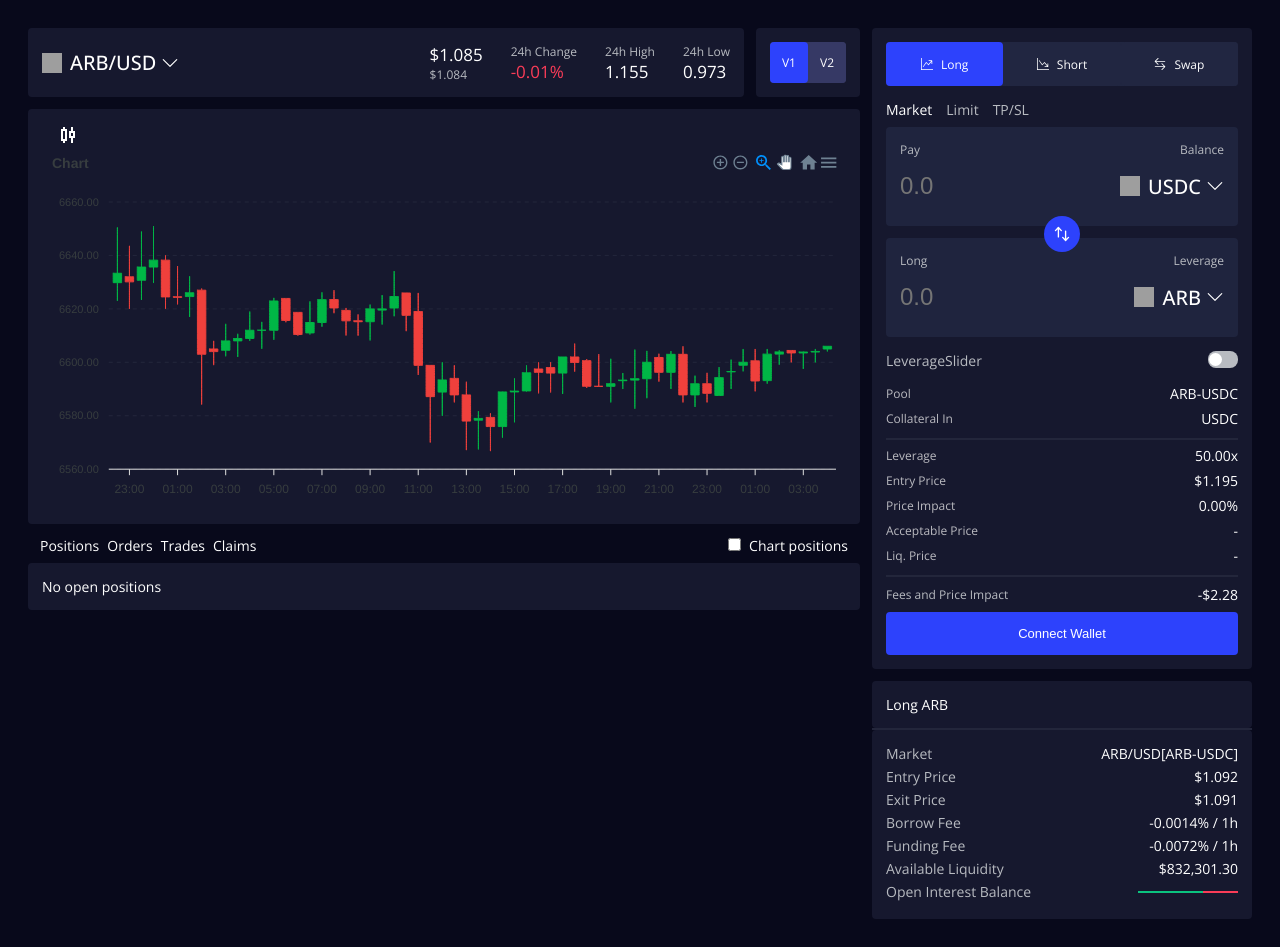
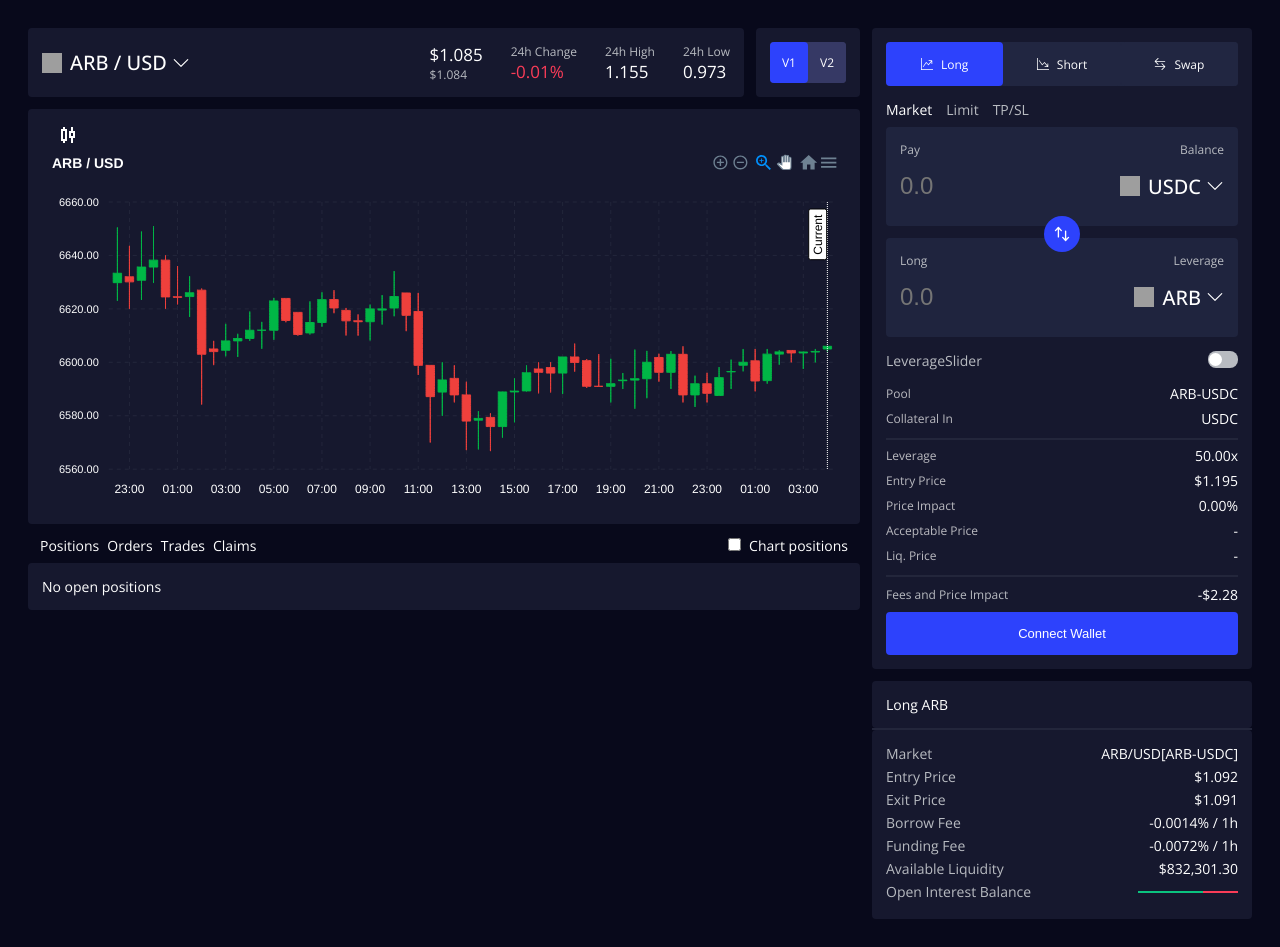
Before and after one commit to Al-Foysal-0017/gmx-project, a Next.js app: page /trade in a window 1280 px wide. Built offline with nearby package versions, Linux system fonts and the light colour scheme; grey boxes are pictures that could not be loaded.

Commit message:
update-9

```diff
--- a/src/app/trade/components/charts/chart/CandleChart.tsx
+++ b/src/app/trade/components/charts/chart/CandleChart.tsx
@@ -1,65 +1,3 @@
-
-// import React from 'react';
-// import { ApexOptions } from 'apexcharts';
-// import styles from "./chart.module.css"
-
-// import dynamic from "next/dynamic";
-// import data from './data';
-// const Chart = dynamic(() => import("react-apexcharts"), { ssr: false });
-
-// const CandlestickChartApexChart = () => {
-//   const options: ApexOptions = {
-//     chart: {
-//       type: 'candlestick',
-//     },
-//     title: {
-//       text: 'Candlestick Chart',
-//       align: 'left',
-//     },
-//     xaxis: {
-//       type: 'datetime',
-//     },
-//     yaxis: {
-//       tooltip: {
-//         enabled: true,
-//       }
-//     },
-//     grid: {
-//         borderColor: '#23263B', // Change grid color
-//         strokeDashArray: 4, // Make grid lines dashed
-//     },
-//     tooltip: {
-//         enabled: true,
-//         theme: 'dark', // Set theme to dark for black background
-//         style: {
-//           fontSize: '12px',
-//         //   color: '#ffffff', // Set text color to white
-//         },
-//     },
-//   };
-
-//   const series = [
-//     {
-//       data: data
-//     },
-//   ];
-
-//   return (
-//     <div className={styles.chart}>
-//       <Chart
-//         options={options}
-//         series={series}
-//         type="candlestick"
-//         width={"100%"}
-//         height={"380"}
-//     />
-//     </div>
-//   );
-// };
-
-// export default CandlestickChartApexChart;
-
-
 import React, { useState } from 'react';
 import { ApexOptions } from 'apexcharts';
 import { MdOutlineCandlestickChart } from "react-icons/md"
@@ -68,44 +6,103 @@ import dynamic from 'next/dynamic';
 import data from './data';
 import Wrapper from '@/components/Wrapper/Wrapper';
 import useChartState from '@/hooks/useChartState';
+import useCurrentToken from '@/hooks/useCurrentToken';
 
 const Chart = dynamic(() => import('react-apexcharts'), { ssr: false });
 
-// Define a union type for valid chart types
-// type ChartType = 'candlestick' | 'bar' | 'line' | 'area' | 'baseline' | 'heikinashi';
 
 const MultipleCharts = () => {
-  // const [chartType, setChartType] = useState<ChartType>('candlestick');
-  // const [chartType, setChartType] = useState<any>('candlestick');
-  const [dropdown, setDropdown] = useState(false)
-  const {currentChart, setCandle, setBar, setLine, setArea } = useChartState()
+  const [dropdown, setDropdown] = useState(false);
+  const {currentChart, setCandle, setBar, setLine, setArea } = useChartState();
+  const {input2Value} = useCurrentToken();
 
   const options: ApexOptions = {
     chart: {
       type: currentChart as any,
     },
     title: {
-      text: `Chart`,
+      text: `${input2Value.token_name_short} / USD`,
       align: 'left',
+      style: {
+        color: 'white', // Set the text color to white
+      },
     },
     xaxis: {
       type: 'datetime',
+      labels: {
+        style: {
+          colors: '#FFFFFF', // Set the color to white
+        },
+      },
+      axisBorder: {
+        show: false, // Show y-axis line
+      },
+      axisTicks: {
+        show: false, // Show y-axis ticks
+      },
     },
     yaxis: {
       tooltip: {
         enabled: true,
       },
+      labels: {
+        style: {
+          colors: '#FFFFFF', // Set the color to white
+        },
+      },
+      axisBorder: {
+        show: false, // Show y-axis line
+      },
+      axisTicks: {
+        show: false, // Show y-axis ticks
+      },
+      // grid: {
+      //   show: true, // Show y-axis grid lines
+      //   borderColor: '#23263B', // Color of y-axis grid lines
+      //   strokeDashArray: 4,
+      // },
     },
+    // grid: {
+    //   borderColor: '#23263B',
+    //   strokeDashArray: 4,
+    // },
     grid: {
       borderColor: '#23263B',
-      strokeDashArray: 4,
+      strokeDashArray: 4, // Set the stroke dash array to create dotted lines
+      xaxis: {
+        lines: {
+          show: true,
+        },
+      },
+      yaxis: {
+        lines: {
+          show: true,
+        },
+      },
     },
     tooltip: {
       enabled: true,
+      followCursor:false,
       theme: 'dark',
       style: {
         fontSize: '12px',
-      },
+      }
+    },
+    annotations: {
+      xaxis: [
+        {
+          x: new Date(1538884800000).getTime(), // Set the x-coordinate for the vertical line
+          borderColor: '#fff', // Set the color of the line to green
+          label: {
+            borderColor: '#000',
+            style: {
+              fontSize: '12px',
+              color: '#000', // Set the color of the label text to white
+            },
+            text: 'Current', // Optional: Add a label text
+          },
+        },
+      ],
     },
   };
 
@@ -115,10 +112,6 @@ const MultipleCharts = () => {
     },
   ];
 
-  // const capitalizeFirstLetter = (str: string) => {
-  //   return str.charAt(0).toUpperCase() + str.slice(1);
-  // };
-
   return (
     <Wrapper className={styles.chart}>
       <div className={styles.iconContainer} onClick={()=>{setDropdown(!dropdown)}}>
@@ -126,10 +119,6 @@ const MultipleCharts = () => {
       </div>
       {dropdown &&
         <div className={styles.dropdown}>
-          {/* <button className={styles.chartSwitchButton} onClick={() => setChartType('candlestick')}>Candlestick</button>
-          <button className={styles.chartSwitchButton} onClick={() => setChartType('bar')}>Bar</button>
-          <button className={styles.chartSwitchButton} onClick={() => setChartType('line')}>Line</button>
-          <button className={styles.chartSwitchButton} onClick={() => setChartType('area')}>Area</button> */}
           <button className={styles.chartSwitchButton} onClick={()=>{setCandle(); setDropdown(!dropdown)}}>Candlestick</button>
           <button className={styles.chartSwitchButton} onClick={()=>{setBar(); setDropdown(!dropdown)}}>Bar</button>
           <button className={styles.chartSwitchButton} onClick={()=>{setLine(); setDropdown(!dropdown)}}>Line</button>
--- a/src/app/trade/components/charts/chartHeader/ChartHeader.tsx
+++ b/src/app/trade/components/charts/chartHeader/ChartHeader.tsx
@@ -24,7 +24,7 @@ const ChartHeader = () => {
                     alt={`${input2Value.token_name_short}/USD`}
                     className={styles.logo}
                 />
-                <span className={styles.coinName}>{input2Value.token_name_short}/USD</span>
+                <span className={styles.coinName}>{input2Value.token_name_short} / USD</span>
                 <BsChevronDown size={18} className={styles.icon}/>
 
             </div>
--- a/src/components/pageLayout/pageLayout.module.css
+++ b/src/components/pageLayout/pageLayout.module.css
@@ -4,3 +4,10 @@
     margin: 0 auto;
     min-height: 100vh;
 }
+
+
+@media (max-width: 580px) {
+    .pageLayout{
+        padding: 1rem;
+    }
+  }
```
Also changed, not shown: src/app/trade/components/charts/chart/test.txt (added).
